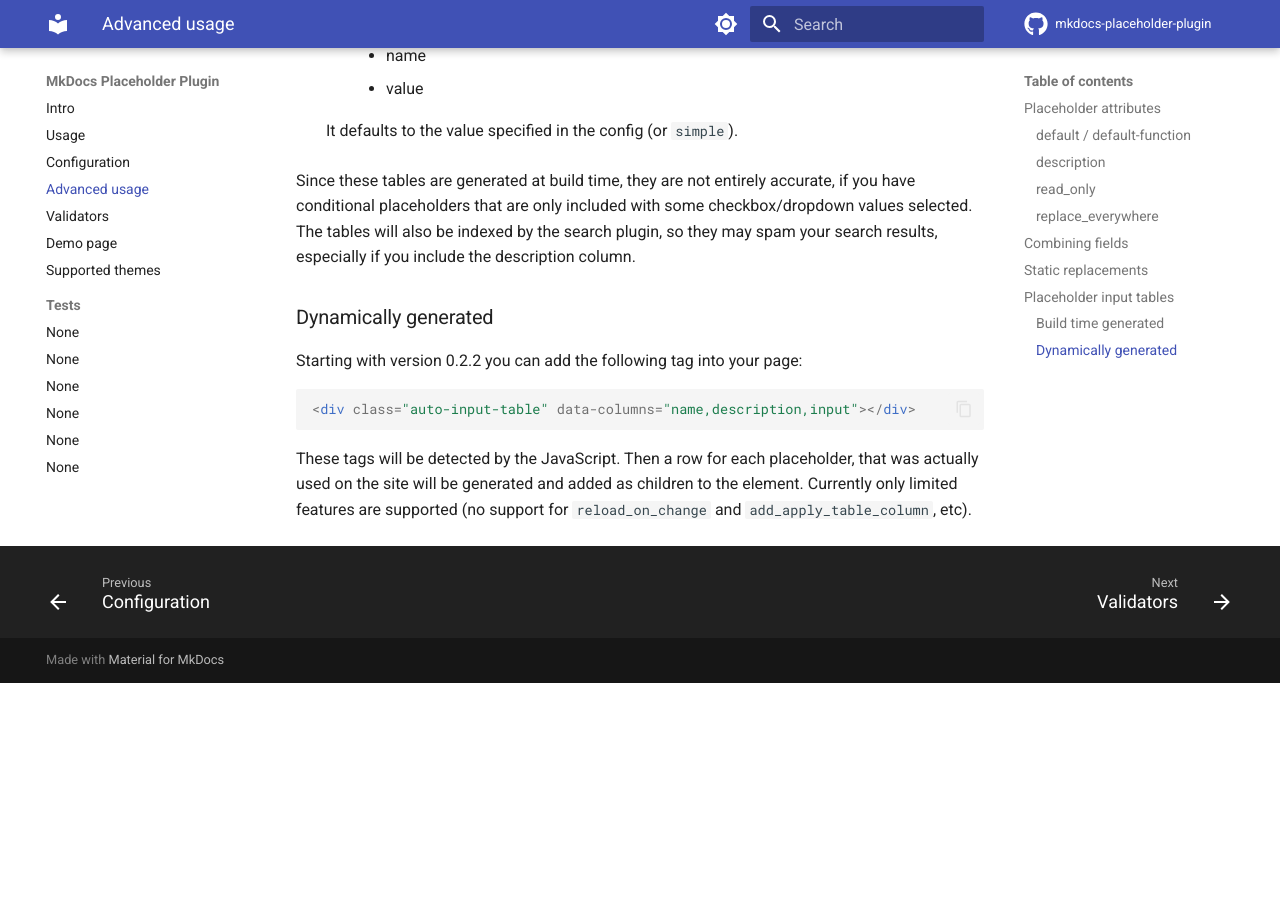
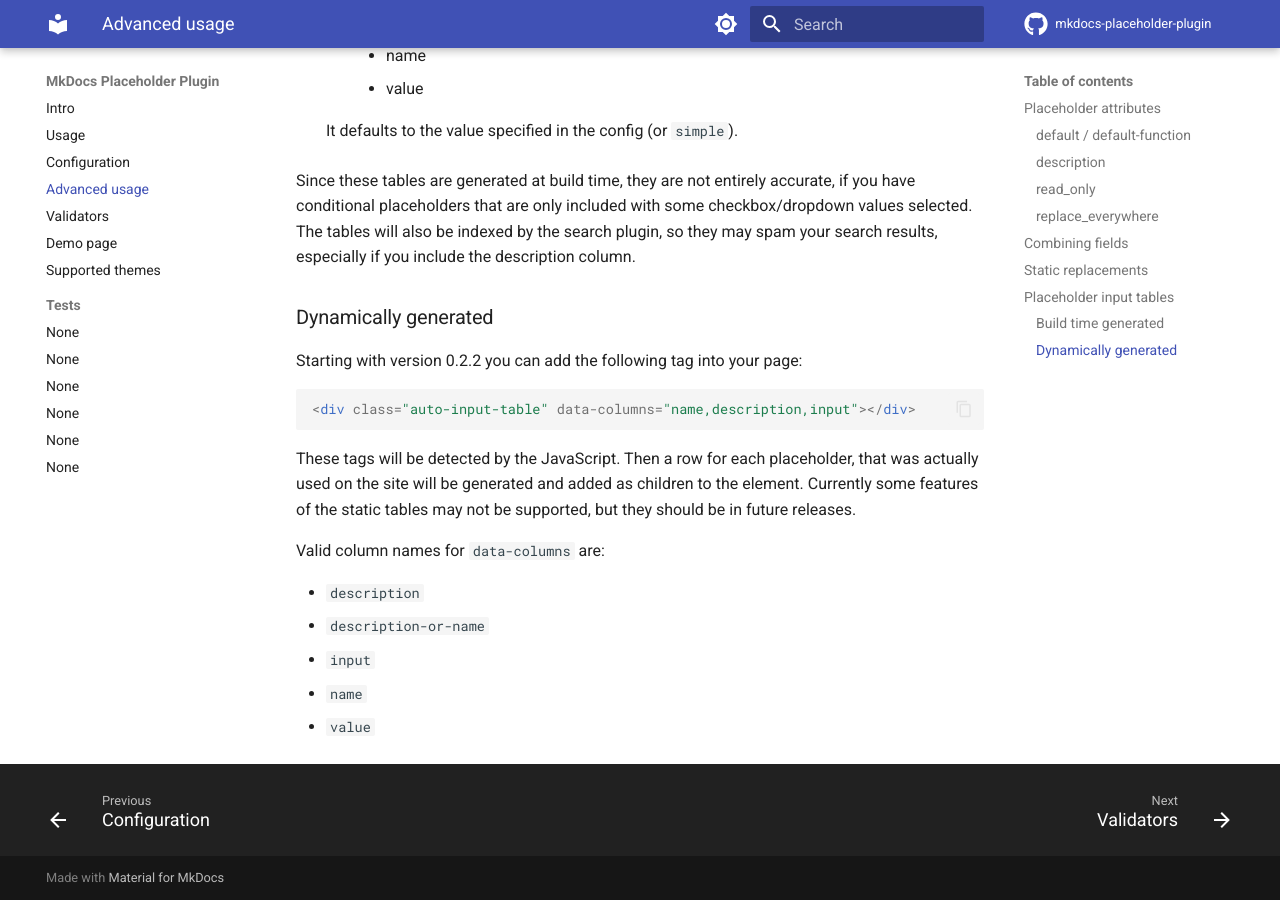
Before and after one commit to six-two/mkdocs-placeholder-plugin, an MkDocs documentation site: the page built from docs/advanced-usage.md, in a window 1280 px wide and 900 px high, scrolled down 3649 px. Built offline with MkDocs 1.6.1 and Material for MkDocs 9.7.7, drawn with Linux system fonts in a browser that asks for light colours; comment, search, counter and statistics services are not loaded; before the commit the page ends 4332 px from its top, so only the background shows below that.

Commit message:
Fixed: auto_placeholder_tables_javascript was broken

```diff
--- a/docs/advanced-usage.md
+++ b/docs/advanced-usage.md
@@ -186,4 +186,12 @@ Starting with version 0.2.2 you can add the following tag into your page:
 
 These tags will be detected by the JavaScript.
 Then a row for each placeholder, that was actually used on the site will be generated and added as children to the element.
-Currently only limited features are supported (no support for `reload_on_change` and `add_apply_table_column`, etc).
+Currently some features of the static tables may not be supported, but they should be in future releases.
+
+Valid column names for `data-columns` are:
+
+- `description`
+- `description-or-name`
+- `input`
+- `name`
+- `value`
--- a/mkdocs.yml
+++ b/mkdocs.yml
@@ -32,7 +32,7 @@ plugins:
     - "tests/static_replacements/index.html"
     replace_delay_millis: -1
     # # Uncomment for testing
-    # auto_placeholder_tables: True
+    auto_placeholder_tables: True
     add_apply_table_column: True
     auto_placeholder_tables_javascript: True
     # auto_placeholder_tables_collapsible: false
```
Also changed, not shown: README.md (+3 -0 lines), 1 other file.
